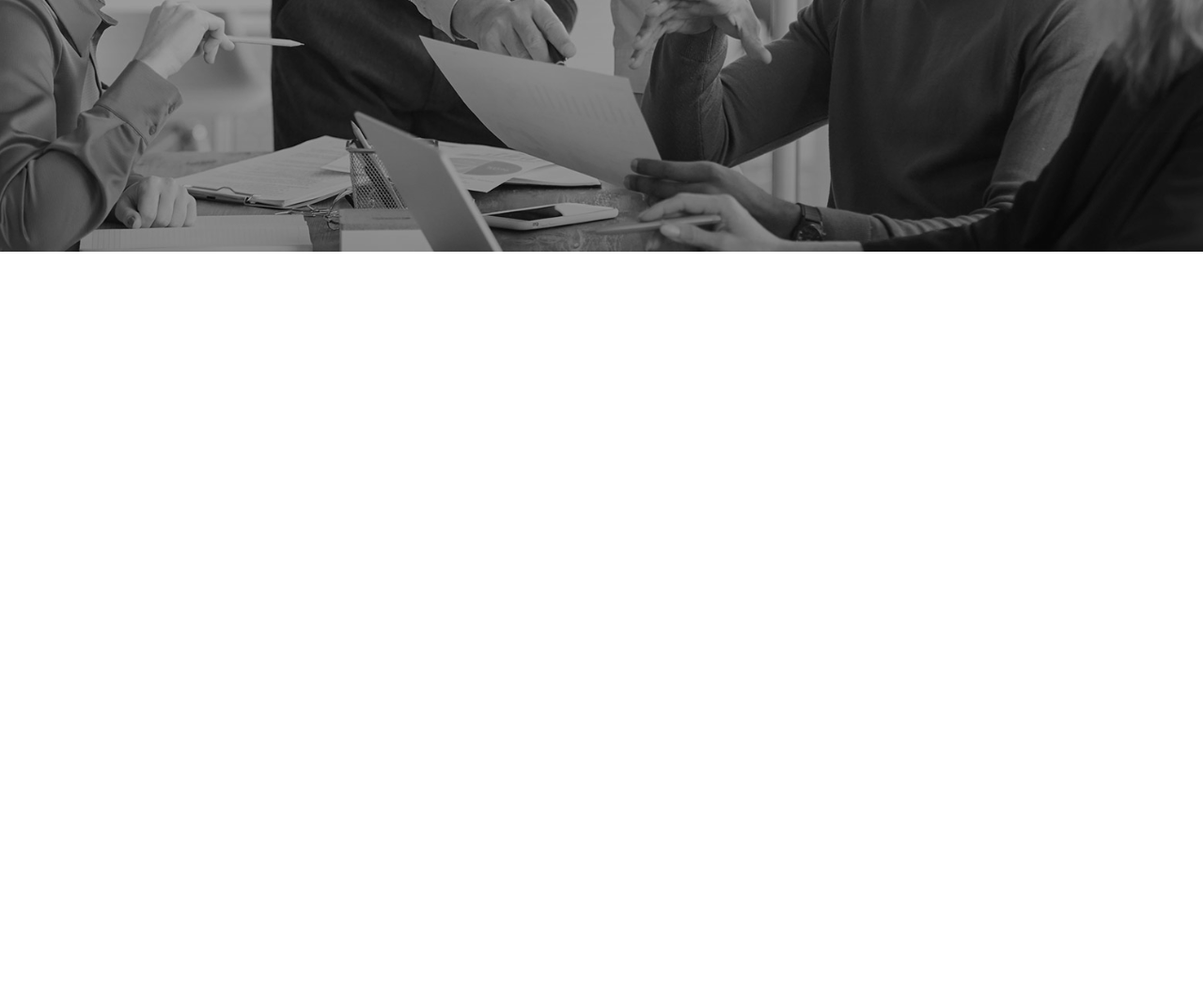
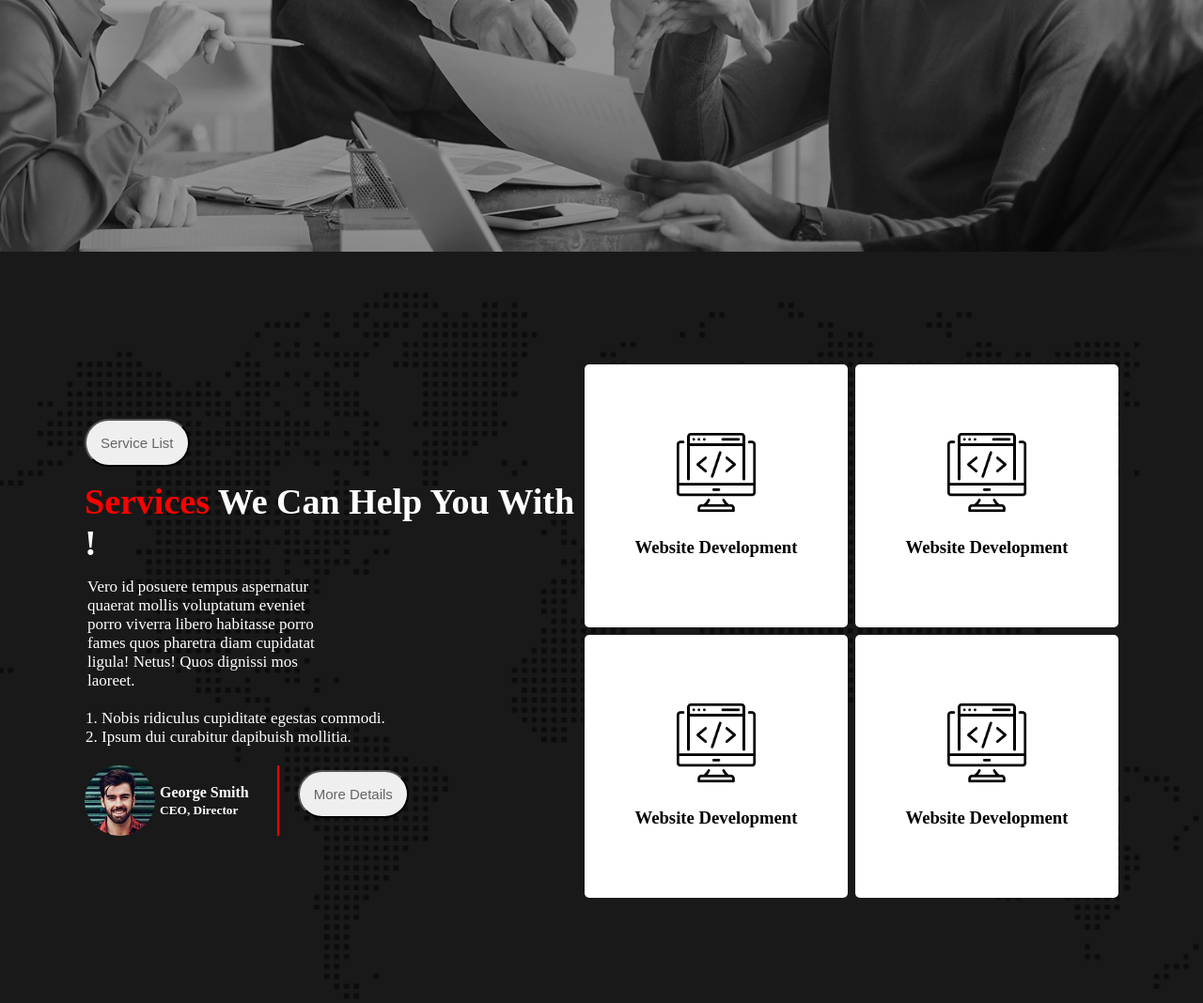
Before and after one commit to Tanvir-Ramim/digital-agency-clone, a plain HTML site: page index.html in a window 1280 px wide. Shown: the part 609-1677 px from the top of the page at 94% size. Before the commit the page ends 877 px from the top, so only its background shows below. Drawn offline with Linux system fonts and the light colour scheme.

Commit message:
banner section done

```diff
--- a/index.html
+++ b/index.html
@@ -1,11 +1,14 @@
 <!DOCTYPE html>
+<!-- https://gias-uddin-swe.github.io/digital-agency/?fbclid=IwAR3BgT6PavIk-1VfudIPEoDbFBiZhww6kiqb01oFgXFq16sfNDdXwknpDfc -->
 <html lang="en">
+
 <head>
     <meta charset="UTF-8">
     <meta name="viewport" content="width=device-width, initial-scale=1.0">
     <title>Digital Agency</title>
     <link rel="stylesheet" href="style.css">
 </head>
+
 <body>
     <header>
         <!-- menu section -->
@@ -29,18 +32,74 @@
                 <div class="banner-info">
                     <h1 class="menu-title"><span class="text-red">Digital</span> Agency You <br>
                         Can Rely Upon !</h1>
-                    <p class="banner-para">Hymenaeos! Omnis arcu vitae? Phasellus irure cupidatat incidunt, semper metus, nibh adipisci assumenda odio, quos, senectus vehicula occaecat, officiis malesuada cras.</p>
-                    <button class="btn banner-primaray"> DISCOVER MORE</button>
+                    <p class="banner-para">Hymenaeos! Omnis arcu vitae? Phasellus irure cupidatat incidunt, semper
+                        metus, nibh adipisci assumenda odio, quos, senectus vehicula occaecat, officiis malesuada cras.
+                    </p>
+                        <button class=" marginar btn banner-primaray"> DISCOVER MORE</button>
                     <button class="banner-primaray">HIRE US NOW</button>
                 </div>
             </div>
         </section>
     </header>
     <main>
+        <!-- seveics section -->
+        <section>
+            <div class="banner-section">
+                <div class="service-lef">
+                    <button class="service-btn">Service List</button>
+                    <h2 class="service-title"><span class="text-red">Services </span>We Can Help You With !</h2>
+                    <p class="service-para">Vero id posuere tempus aspernatur quaerat mollis voluptatum eveniet porro
+                        viverra libero habitasse porro fames quos pharetra diam cupidatat ligula! Netus! Quos dignissi
+                        mos laoreet.</p>
+                    <ol class="ol-list">
+                        <li class="serivce-list">Nobis ridiculus cupiditate egestas commodi.</li>
+                        <li class="serivce-list">Ipsum dui curabitur dapibuish mollitia.</li>
+                    </ol>
+                    <!-- author section -->
+                    <div class="author-container">
+                        <div class="author-pro">
+                            <img class="author-pic" src="./asset/image/author.jpg" alt="">
+                            <h4>George Smith <br>
+                                <small>CEO, Director</small></h4>
+                        </div>
+                        <div class="author-btn">
+                            <button class="service-btn">More Details </button>
+                        </div>
 
+                    </div>
+                </div>
+                <div class="service-right">
+                    <div class="first-tow-bow">
+                        <div class="box">
+                            <img class="box-img" src="./asset/icons/coding.png" alt="">
+                            <h3>Website Development
+                            </h3>
+                        </div>
+                        <div class="box">
+                            <img class="box-img" src="./asset/icons/coding.png" alt="">
+                            <h3>Website Development
+                            </h3>
+                        </div>
+                    </div>
+                    <div class="first-tow-bow">
+                        <div class="box">
+                            <img class="box-img" src="./asset/icons/coding.png" alt="">
+                            <h3>Website Development
+                            </h3>
+                        </div>
+                        <div class="box">
+                            <img class="box-img" src="./asset/icons/coding.png" alt="">
+                            <h3>Website Development
+                            </h3>
+                        </div>
+                    </div>
+                </div>
+            </div>
+        </section>
     </main>
     <footer>
 
     </footer>
 </body>
+
 </html>
--- a/style.css
+++ b/style.css
@@ -3,8 +3,9 @@
     color: red;
 }
 .banner-primaray{
-    padding: 12px 20px;
+    padding: 16px 22px;
     border: none;
+    margin-top:15px;
 }
 /* header section */
 /* nav section */
@@ -32,12 +33,16 @@
     font-style: italic;
     padding: 15px;
 }
+.marginar{
+    margin-right: 14px;
+}
 
 .nav-text{
     color: rebeccapurple;
     padding-top: 12px;
 }
 /* banner section */
+
 .banner-container{
     height: 100vh;
     background-image: url('./asset/image/background.jpg'),linear-gradient(rgba(0,0,0,0.2),rgba(0,0,0,0.4));
@@ -48,6 +53,7 @@
     text-align: center;
     display: flex;
     align-items: center;
+    justify-content: center;
 }
 .menu-title{
     font-size: 55px;
@@ -67,3 +73,83 @@
     background-color: red;
     color: white;
 }
+/* banner seciton */
+.banner-section{
+    height: 100vh;
+    background-image: url('./asset/image/footer-bg.png'),linear-gradient(rgba(0,0,0,0.9),rgba(0,0,0,0.9));
+    background-blend-mode: overlay;
+    background-position: center;
+    background-size: cover;
+    color: white;
+    display: flex;
+    align-items: center;
+}
+.service-btn{
+    border-radius: 50px;
+    padding: 15px;
+    font-size: 15px;
+    color: rgb(104, 100, 100);
+    margin-bottom: 15px;
+
+}
+.service-title{
+    font-size: 38px;
+
+}
+.service-para{
+    width: 50%;
+   padding-top: 15px;
+   margin-left: 3px;
+}
+/* sevice box */
+.box-img{
+    width: 90px;
+    margin: 20px;
+}
+.box{
+    text-align: center;
+    width:180px;
+    height: 180px;
+    padding: 50px;
+    background-color: white;
+    color: black;
+    border-radius: 5px;
+    margin-top: 8px;
+
+}
+.first-tow-bow{
+    display: flex;
+    gap: 8px;
+}
+.service-lef{
+    margin-left: 90px;
+}
+.service-para{
+    font-size: 17px;
+}
+.service-right{
+   margin-right: 90px;
+}
+.ol-list{
+    font-size: 17px;
+    margin-top: 20px;
+    margin-left: 18px;
+}
+.author-pic{
+    height: 75px;
+    width: 75px;
+    border-radius: 50px;
+}
+.author-container{
+    display: flex;
+    align-items: center;
+    gap: 20px;
+    margin-top: 20px;
+}
+.author-pro{
+    display: flex;
+    align-items: center;
+    gap: 5px;
+    border-right: 2px solid red;
+    padding-right: 30px;
+}
```
Lines whose indentation alone changed are shown as unchanged.
